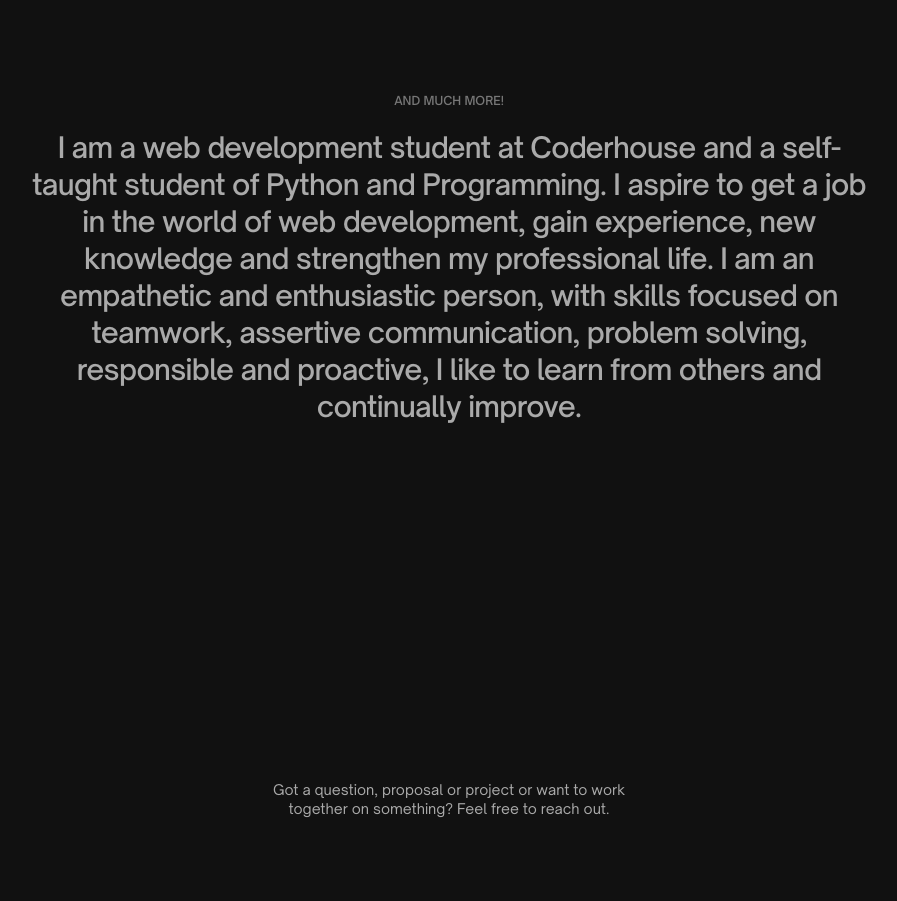
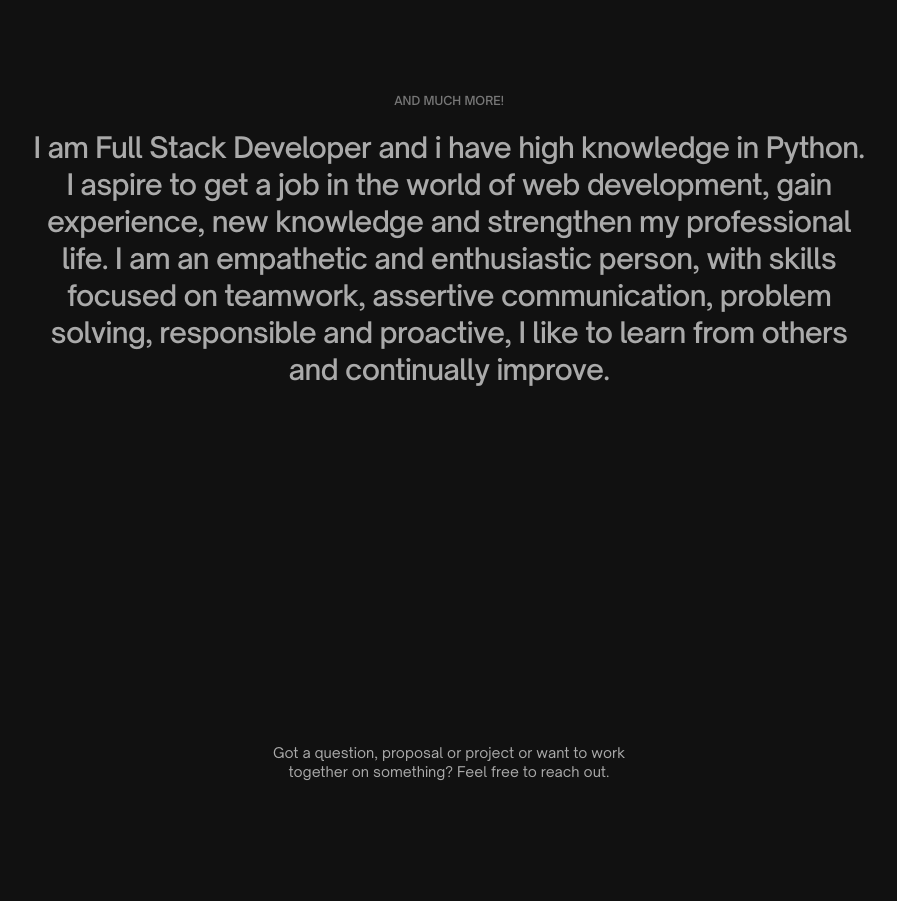
Before and after one commit to Dylan-Marsili/dylan-marsili.github.io, a plain HTML site: page index.html in a window 1280 px wide. Shown: the part 2860-3761 px from the top of the page, without its empty margins (191-1088 px from the left). Drawn offline with Linux system fonts and the light colour scheme.

Commit message:
Update index.html

```diff
--- a/index.html
+++ b/index.html
@@ -692,7 +692,7 @@
       <section class="home__content">
         <h2 class="home__content__title">AND MUCH MORE!</h2>
         <p class="home__content__desc">
-          I am a web development student at Coderhouse and a self-taught student of Python and Programming. I aspire to get a job
+          I am Full Stack Developer and i have high knowledge in Python. I aspire to get a job
           in the world of web development, gain experience, new knowledge and strengthen my professional life. I am an empathetic
           and enthusiastic person, with skills focused on teamwork, assertive communication, problem solving, responsible and
           proactive, I like to learn from others and continually improve.
```
